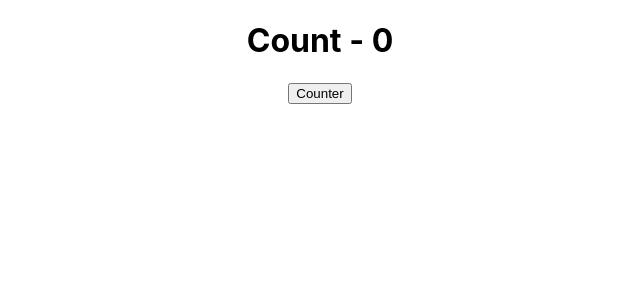
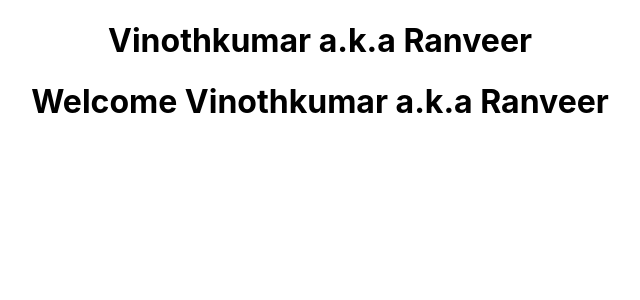
Before and after one commit to Vinoth6194/Reactcodev, a React (Create React App) app: page / in a window 1280 px wide. Shown: the top 300 px of the page, without its empty margins (320-960 px from the left). Built offline with nearby package versions, Linux system fonts and the light colour scheme.

Commit message:
Destructring props and states 12

```diff
--- a/src/App.js
+++ b/src/App.js
@@ -12,20 +12,20 @@ class App extends Component{
   render(){
     return (
      <div className = "App">
-       <Counter></Counter>
+       {/* <Counter></Counter> */}
        {/* <Message></Message> */}
-       {/* <Greet name = "Vinothkumar" heroName = "Ranveer">
+       <Greet name = "Vinothkumar" heroName = "Ranveer">
          <p>The Gully Boy</p>
        </Greet>
-       <Greet name = "Selvan" heroName = "Hrithik">
+       {/* <Greet name = "Selvan" heroName = "Hrithik">
          <button>Demo</button>
        </Greet>
-       <Greet name = "Kiruthika" heroName = "Vijay"></Greet>
+       <Greet name = "Kiruthika" heroName = "Vijay"></Greet> */}
 
        <Welcome name = "Vinothkumar" heroName = "Ranveer">
        <p>The Gully Boy</p>
       </Welcome>
-       <Welcome name = "Selvan" heroName = "Hrithik" ></Welcome>
+       {/* <Welcome name = "Selvan" heroName = "Hrithik" ></Welcome>
        <Welcome name = "Kiruthika" heroName = "Vijay"></Welcome> */}
         {/* <Hello></Hello> */}
      </div>
--- a/src/components/Greet.js
+++ b/src/components/Greet.js
@@ -1,12 +1,37 @@
 import React from 'react';
 
- const Greet = (props) =>{
+
+//!Destructruing the props in param
+//  const Greet = ({name,heroName}) =>{
+//      return (
+//          <div>
+//              <h1>
+//              {name} a.k.a {heroName}
+//          </h1>
+//          {/* {props.children} */}
+//          </div>
+//      )
+//  }
+
+ //!destructring the props in function body
+    // const Greet = (props) => {
+    //     const {name,heroName } = props;
+    //     return (
+    //         <div>
+    //             <h1>{name} a.k.a {heroName}</h1>
+
+    //         </div>
+    //     )
+    // }
+
+//!Without destructuting the props
+
+const Greet = (props) =>  {
     return (
         <div>
             <h1>
                 {props.name} a.k.a {props.heroName}
             </h1>
-         {props.children}
         </div>
     )
 }
--- a/src/components/Welcome.js
+++ b/src/components/Welcome.js
@@ -1,12 +1,21 @@
 import React, { Component } from 'react';
 
+//!Without Destructuring
+// class Welcome extends Component{
+//     render(){
+//         // return <h1>Welcome Vinothkumar from Class Component</h1>
+//     return  <h1>Welcome {this.props.name} a.k.a {this.props.heroName}</h1>
+
+//     }
+
+// }
+
+//!With Destructuring
 class Welcome extends Component{
-    render(){
-        // return <h1>Welcome Vinothkumar from Class Component</h1>
-    return  <h1>Welcome {this.props.name} a.k.a {this.props.heroName}</h1>
-
+    render () {
+        const {name, heroName } =  this.props
+    return <h1>Welcome {name} a.k.a {heroName}</h1>
     }
-
 }
 
 export default Welcome;
```
Lines whose indentation alone changed are shown as unchanged.
